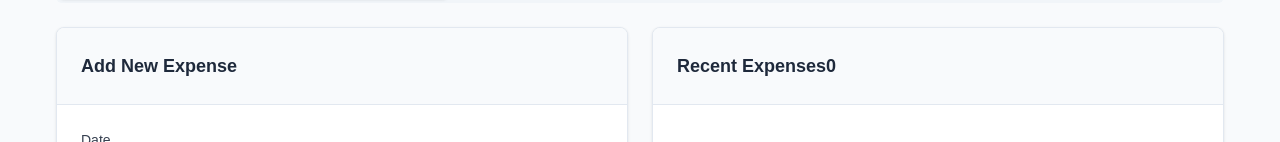
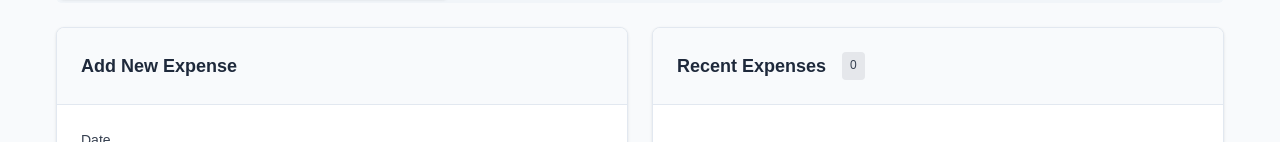
Before and after one commit to shubh30/Expense-tracker, a React (Vite) app: page / in a window 1280 px wide. Shown: the part 378-520 px from the top of the page. Built offline with nearby package versions, Linux system fonts and the light colour scheme.

Commit message:
Fix counter issue

```diff
--- a/src/Components/Card/index.jsx
+++ b/src/Components/Card/index.jsx
@@ -6,7 +6,7 @@ const Card = ({ title, extraInfo, style, children }) => {
       <div css={cardHeader}>
         <h3 css={cardTitle}>
           {title}
-          {extraInfo && <span css={count}>{extraInfo}</span>}
+          {(extraInfo !== undefined && extraInfo !== null) && <span css={count}>{extraInfo}</span>}
         </h3>
       </div>
       <div css={cardContent}>{children}</div>
```
